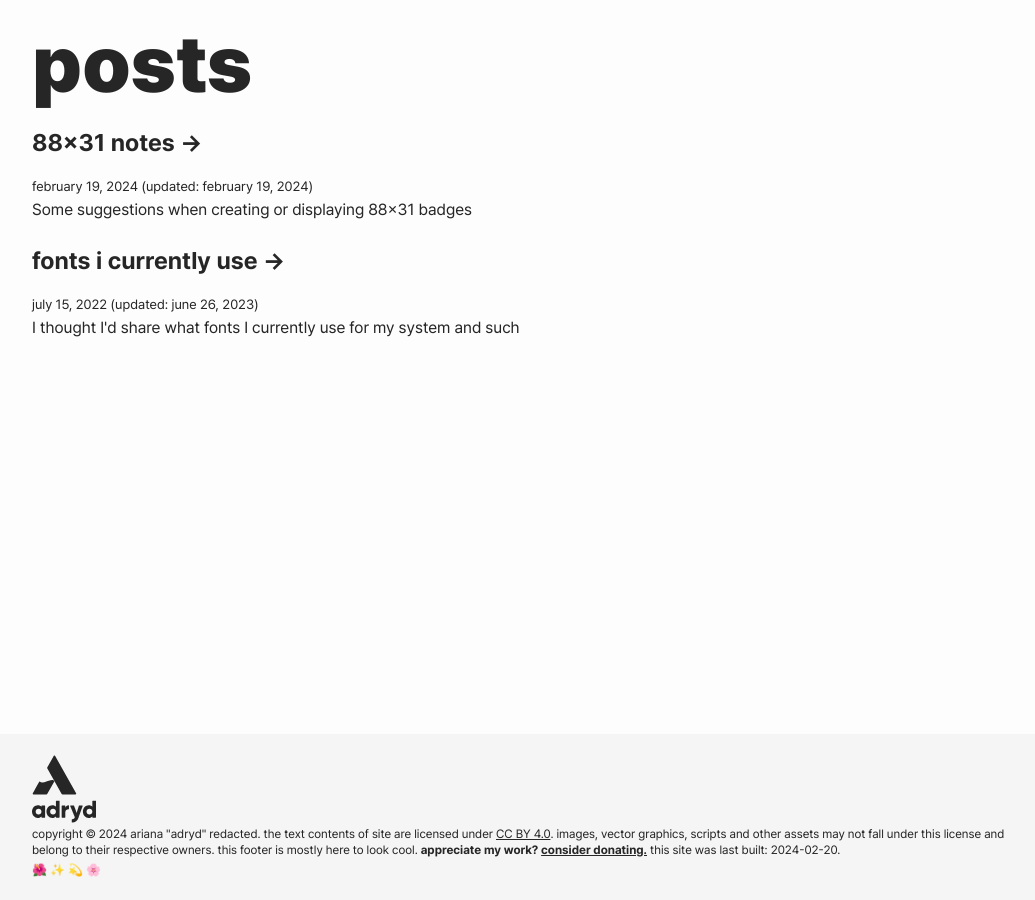
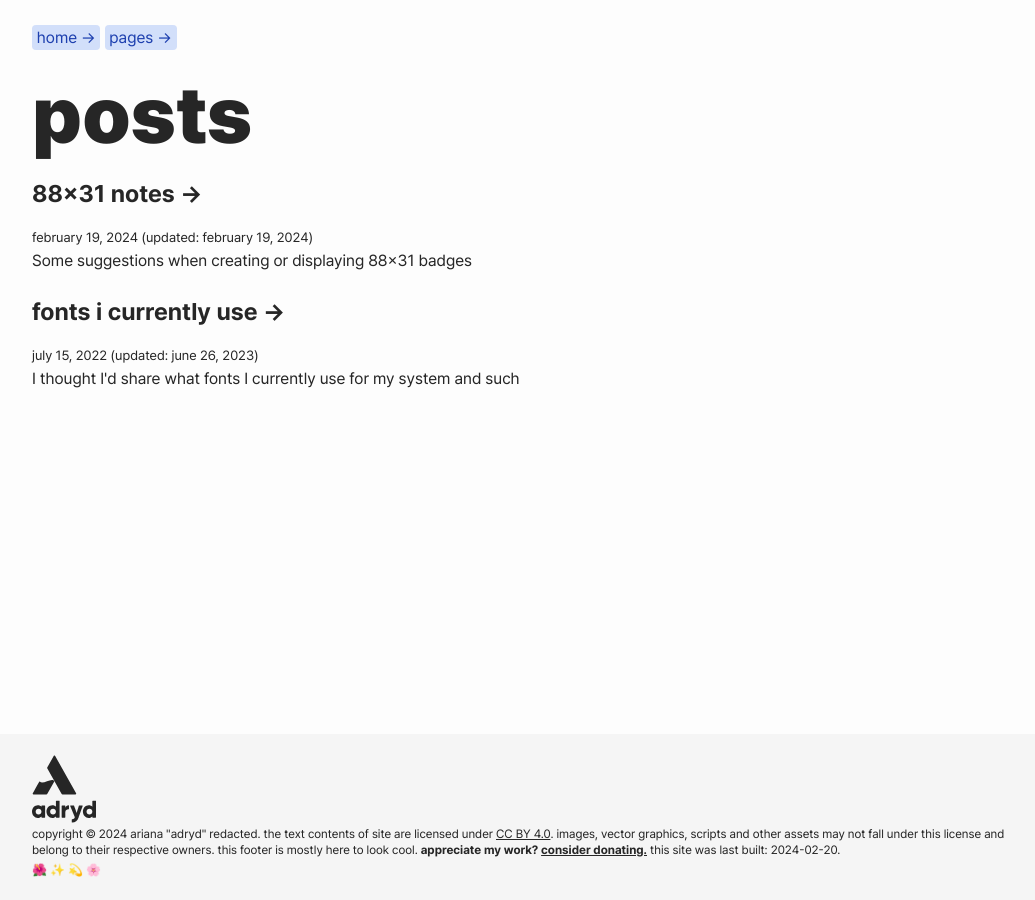
Before and after one commit to adryd325/website, a Jekyll site: the page built from pages.html, in a window 1280 px wide. Shown: the whole page, without its empty margins (118-1153 px from the left). Built offline with Jekyll 4.4.1, drawn with Linux system fonts in a browser that asks for light colours.

Commit message:
Add nav to "pages", and error pages

```diff
--- a/404.html
+++ b/404.html
@@ -13,6 +13,7 @@ description: page not available
     <p class="subtitle">the page you requested is unavailable.</p>
     <p>
       <a class="fancy-link" href="//adryd.com">home →</a>
+      <a class="fancy-link" href="//adryd.com/pages">pages →</a>
       <a class="fancy-link" href="//adryd.co/public">files →</a>
     </p>
   </center>
--- a/pages.html
+++ b/pages.html
@@ -11,6 +11,7 @@ layout: main
 </style>
 
 <div class="container">
+  {% include nav.html %}
   <h1>posts</h1>
   <!-- <p class="subtitle">hehe im a kitty mrow meow</p> -->
   {%- if site.posts.size > 0 -%}
```
